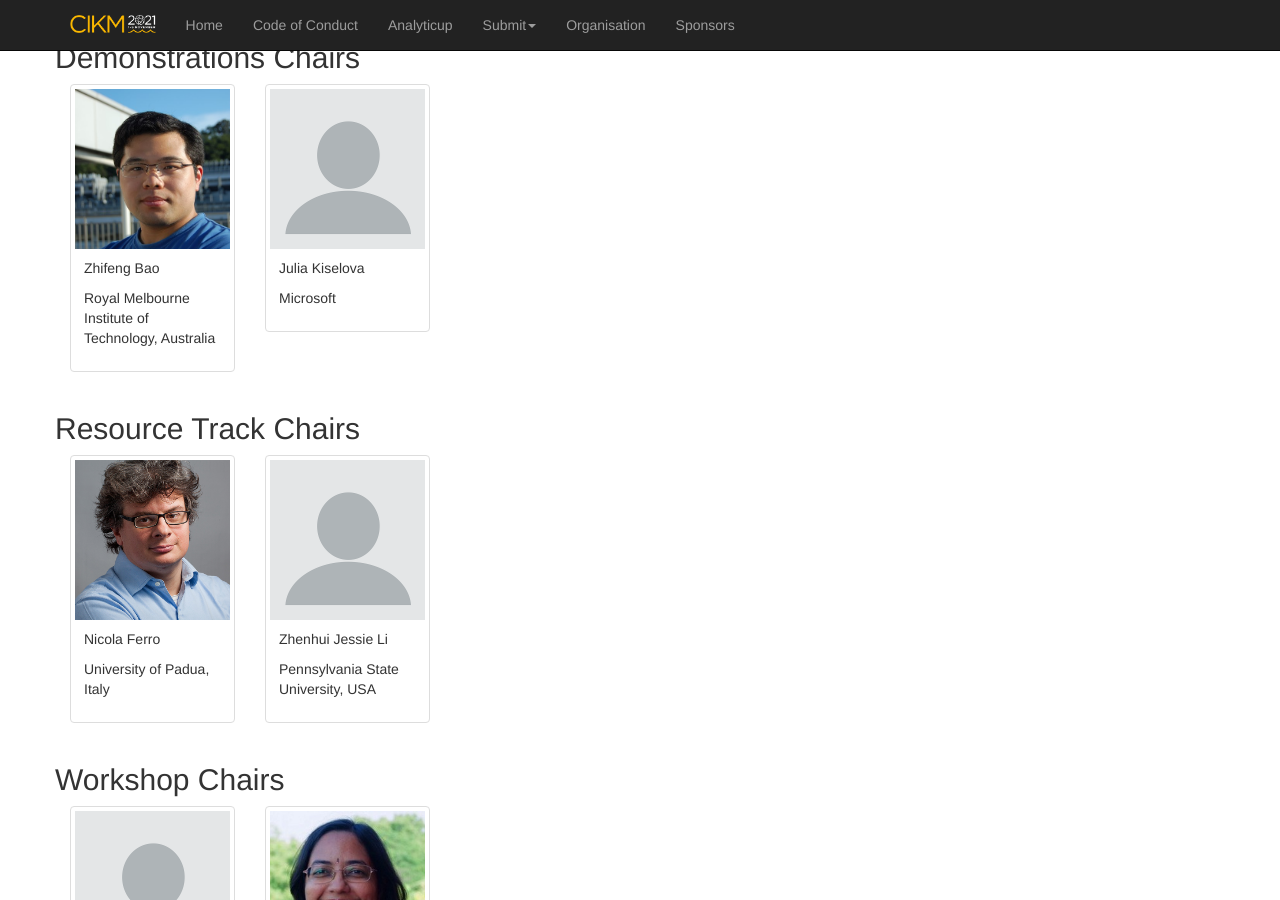
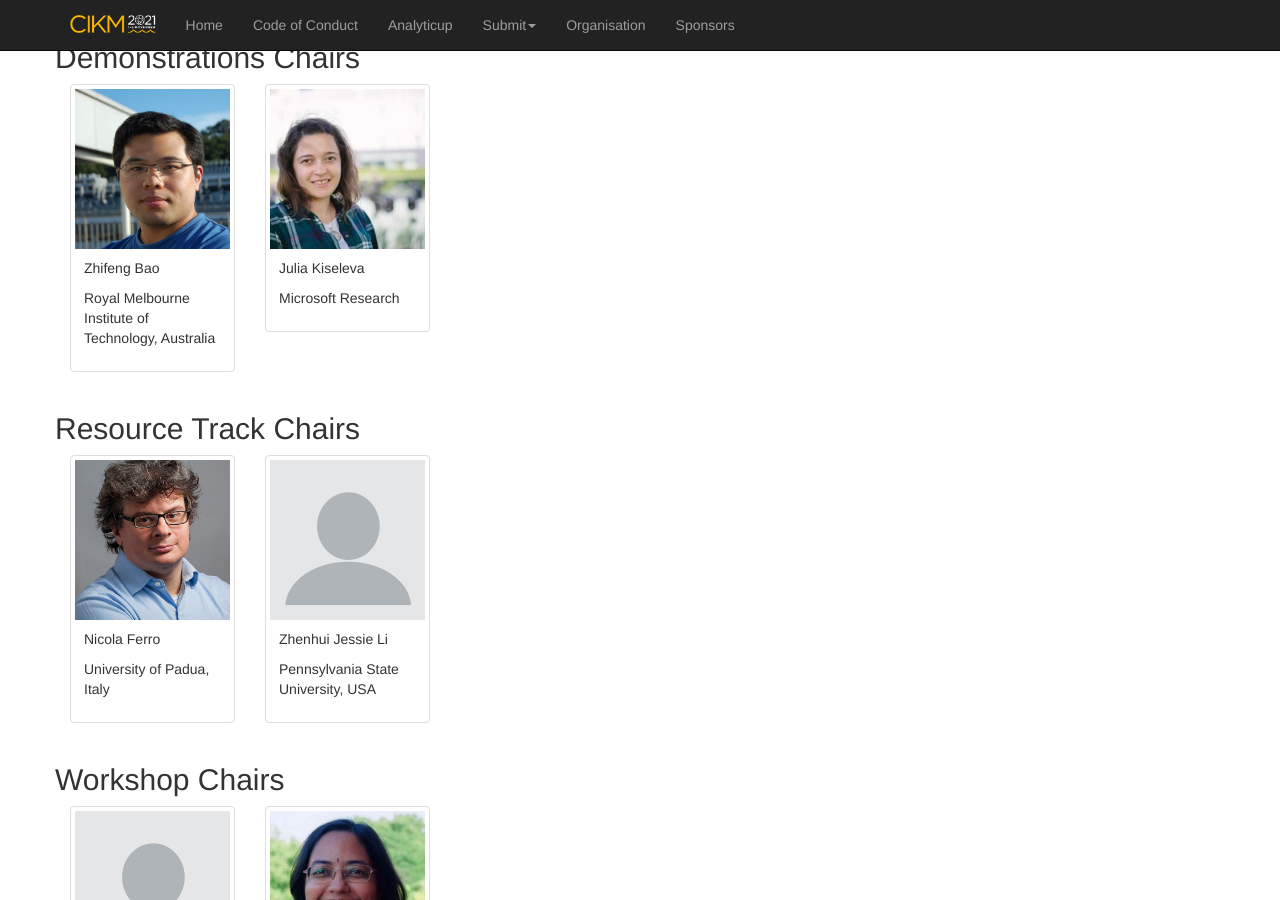
Before and after one commit to ielab/cikm2021-website, a Jekyll site: the page built from committee.md, in a window 1280 px wide and 900 px high, scrolled down 1563 px. Built offline with Jekyll 4.4.1, drawn with Linux system fonts in a browser that asks for light colours; comment, search, counter and statistics services are not loaded; our own code applies the rules of GitHub Pages for plain Markdown files.

Commit message:
Add image for Julia Kiseleva.

```diff
--- a/_data/oc.yml
+++ b/_data/oc.yml
@@ -47,9 +47,9 @@ chairs:
       - name: Zhifeng Bao
         org: Royal Melbourne Institute of Technology, Australia
         img: /img/oc/ZhifengBao.png
-      - name: Julia Kiselova
-        org: Microsoft
-        img:
+      - name: Julia Kiseleva
+        org: Microsoft Research
+        img: /img/oc/julia.jpeg
 
   - name: Resource Track Chairs
     members:
```
Also changed, not shown: img/oc/julia.jpeg (added).
